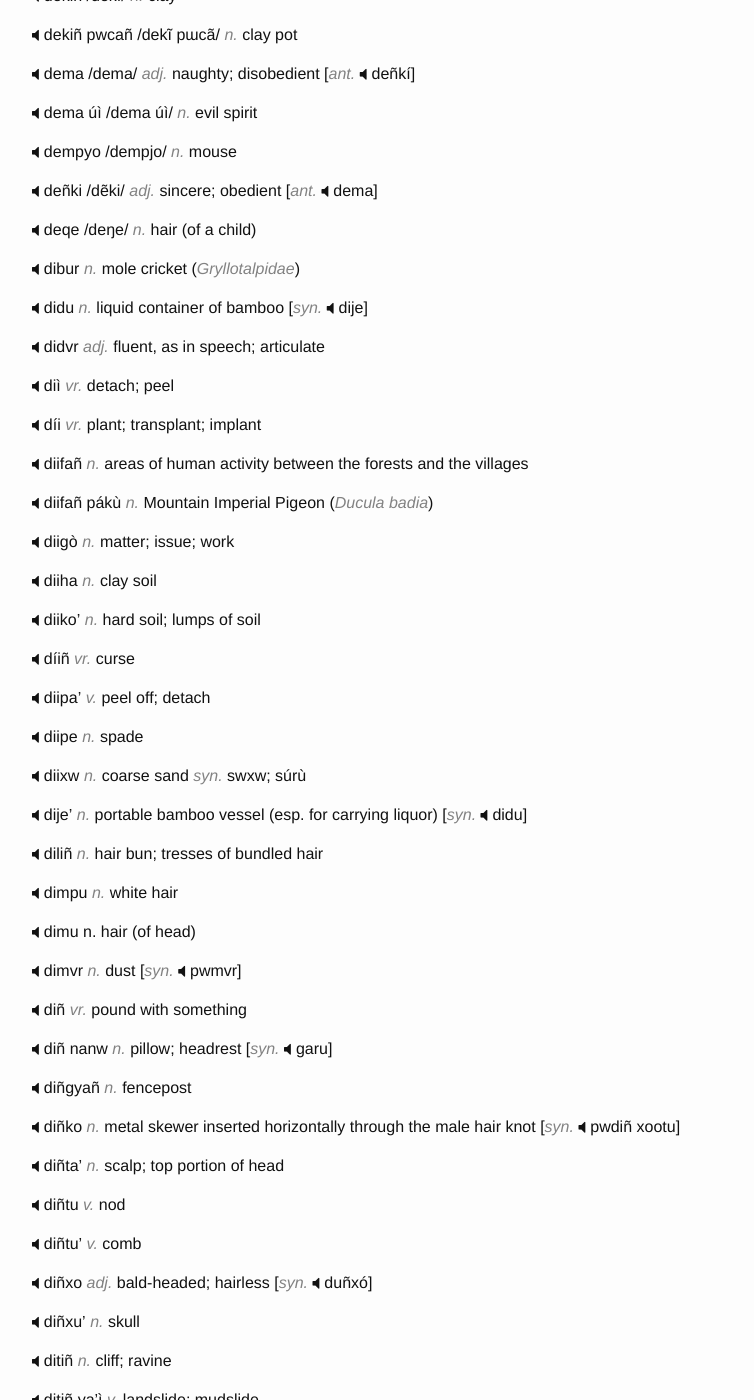
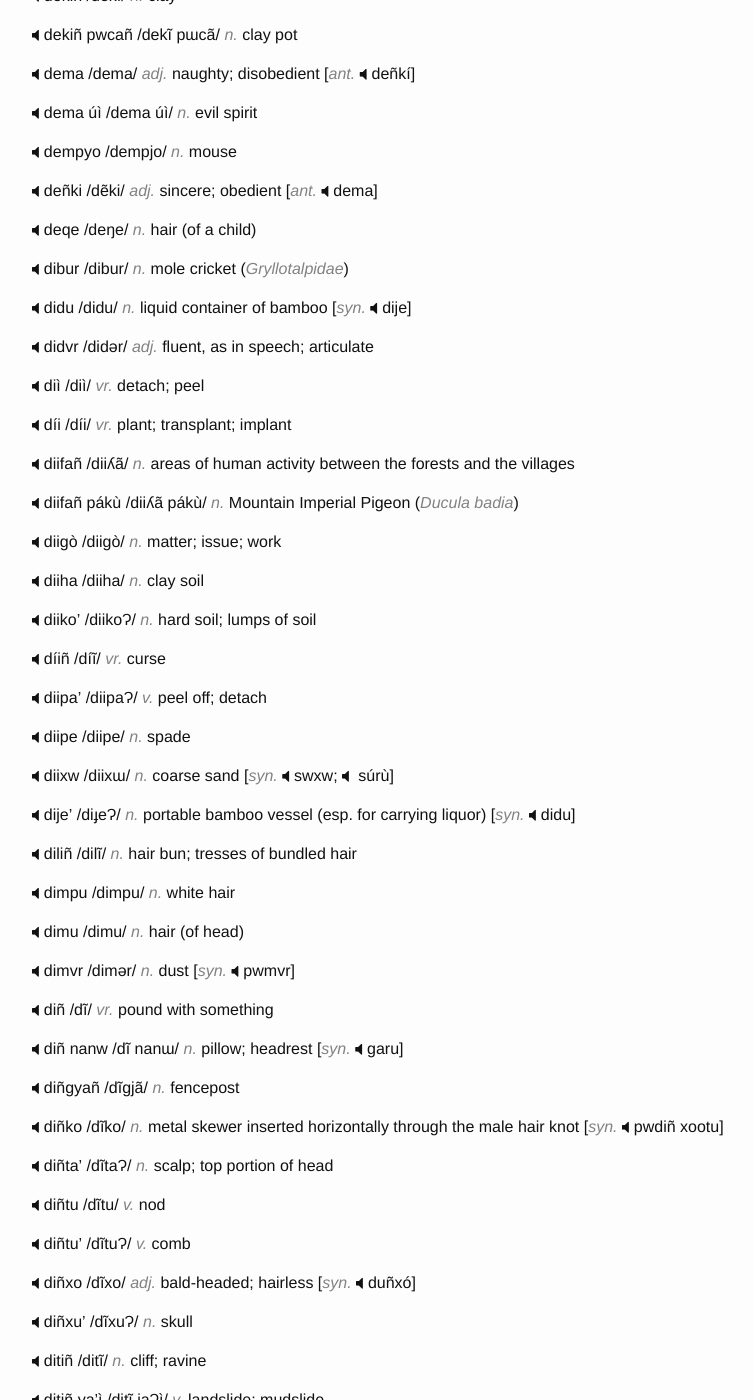
Before and after one commit to hacksparrow/language.apatani.org, a Jekyll site: the page built from dictionary/d.md, in a window 1280 px wide and 1400 px high, scrolled down 2623 px. Shown: the whole window, without its empty margins (238-992 px from the left). Built offline with Jekyll 4.4.1, drawn with Linux system fonts in a browser that asks for light colours; nearby versions of some CDN libraries; comment, search, counter and statistics services are not loaded; some of the changed text lies outside the part shown.

Commit message:
Update d.md

```diff
--- a/dictionary/d.md
+++ b/dictionary/d.md
@@ -194,103 +194,103 @@ __deñki__ /dẽki/ _adj._  sincere; obedient [_ant._  dema]
 __deqe__  /deŋe/ _n._  hair (of a child)
 
 
-__dibur__ _n._  mole cricket (_Gryllotalpidae_)
+__dibur__ /dibur/ _n._  mole cricket (_Gryllotalpidae_)
 
 
-__didu__  _n._  liquid container of bamboo  [_syn._  dije]
+__didu__  /didu/ _n._  liquid container of bamboo  [_syn._  dije]
 
 
-__didvr__ _adj._  fluent, as in speech; articulate
+__didvr__ /didǝr/ _adj._  fluent, as in speech; articulate
 
 
-__diì__ _vr._  detach; peel
+__diì__ /diì/ _vr._  detach; peel
 
 
-__díi__ _vr._  plant; transplant; implant
+__díi__ /díi/ _vr._  plant; transplant; implant
 
 
-__diifañ__  _n._  areas of human activity between the forests and the villages
+__diifañ__  /diiʎã/ _n._  areas of human activity between the forests and the villages
 
 
-__diifañ pákù__ _n._  Mountain Imperial Pigeon (_Ducula badia_)
+__diifañ pákù__ /diiʎã pákù/ _n._  Mountain Imperial Pigeon (_Ducula badia_)
 
 
-__diigò__ _n._  matter; issue; work
+__diigò__ /diigò/ _n._  matter; issue; work
 
 
-__diiha__ _n._  clay soil
+__diiha__ /diiha/ _n._  clay soil
 
 
-__diiko'__  _n._  hard soil; lumps of soil
+__diiko'__  /diikoɁ/ _n._  hard soil; lumps of soil
 
 
-__díiñ__  _vr._  curse
+__díiñ__  /díĩ/ _vr._  curse
 
 
-__diipa'__  _v._  peel off; detach
+__diipa'__  /diipaɁ/ _v._  peel off; detach
 
 
-__diipe__ _n._  spade
+__diipe__ /diipe/ _n._  spade
 
 
-__diixw__ _n._  coarse sand _syn._  swxw; súrù
+__diixw__ /diixɯ/ _n._  coarse sand [_syn._  swxw; súrù]
 
 
-__dije'__ _n._  portable bamboo vessel (esp. for carrying liquor)  [_syn._  didu]
+__dije'__ /diɟeɁ/ _n._  portable bamboo vessel (esp. for carrying liquor)  [_syn._  didu]
 
 
-__diliñ__ _n._  hair bun; tresses of bundled hair
+__diliñ__ /dilĩ/ _n._  hair bun; tresses of bundled hair
 
 
-__dimpu__ _n._  white hair
+__dimpu__ /dimpu/ _n._  white hair
 
 
-__dimu__  n.  hair (of head)
+__dimu__  /dimu/ _n._  hair (of head)
 
 
-__dimvr__ _n._  dust  [_syn._  pwmvr]
+__dimvr__ /dimǝr/ _n._  dust  [_syn._  pwmvr]
 
 
-__diñ__ _vr._  pound with something
+__diñ__ /dĩ/ _vr._  pound with something
 
 
-__diñ nanw__  _n._  pillow; headrest  [_syn._  garu]
+__diñ nanw__  /dĩ nanɯ/ _n._  pillow; headrest  [_syn._  garu]
 
 
-__diñgyañ__ _n._  fencepost
+__diñgyañ__ /dĩgjã/ _n._  fencepost
 
 
-__diñko__ _n._  metal skewer inserted horizontally through the male hair knot [_syn._  pwdiñ xootu]
+__diñko__ /dĩko/ _n._  metal skewer inserted horizontally through the male hair knot [_syn._  pwdiñ xootu]
 
 
-__diñta'__  _n._  scalp; top portion of head
+__diñta'__  /dĩtaɁ/ _n._  scalp; top portion of head
 
-__diñtu__	_v._	nod
+__diñtu__	/dĩtu/ _v._	nod
 
 
-__diñtu'__  _v._  comb
+__diñtu'__  /dĩtuɁ/ _v._  comb
 
 
-__diñxo__ _adj._  bald-headed; hairless [_syn._  duñxó]
+__diñxo__ /dĩxo/ _adj._  bald-headed; hairless [_syn._  duñxó]
 
 
-__diñxu'__  _n._  skull
+__diñxu'__  /dĩxuɁ/ _n._  skull
 
 
-__ditiñ__ _n._  cliff; ravine
+__ditiñ__ /ditĩ/ _n._  cliff; ravine
 
 
-__ditiñ ya'ì__  _v._  landslide; mudslide
+__ditiñ ya'ì__  /ditĩ jaɁì/ _v._  landslide; mudslide
 
 
-__dituñ__ _n._  social event; occasion  [_syn._  dituñ-potuñ]
+__dituñ__ /ditũ/ _n._  social event; occasion  [_syn._  dituñ-potuñ]
 
 
-__dituñ-potuñ__ _n._  ceremony; social event; occasion  [_syn._ dituñ]
+__dituñ-potuñ__ /ditũ-potũ/ _n._  ceremony; social event; occasion  [_syn._ dituñ]
 
-__ditvr__	_n._	lumps of soil (esp. in paddy fields)
+__ditvr__	/ditǝr/ _n._	lumps of soil (esp. in paddy fields)
 
-__diyu'__	_n._	marsh; swamp
+__diyu'__	/diɁju/ _n._	marsh; swamp
 
 
 __do__  _v._  be; exist; lie  [_ant._  zima]
```
